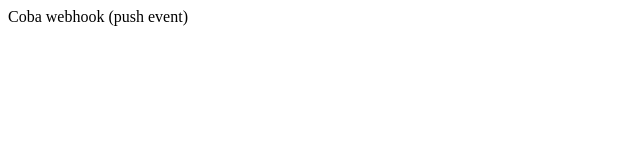
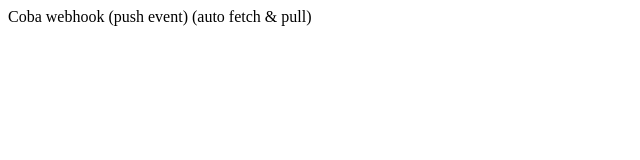
Before and after one commit to nugrohoospace/coba-hooks, a plain HTML site: page index.html in a window 1280 px wide. Shown: the whole page, without its empty margins (0-640 px from the left). Drawn offline with Linux system fonts and the light colour scheme.

Commit message:
coba auto fetch & pull

```diff
--- a/index.html
+++ b/index.html
@@ -7,6 +7,6 @@
   <title>Hello World</title>
 </head>
 <body>
-  Coba webhook (push event)
+  Coba webhook (push event) (auto fetch & pull)
 </body>
 </html>
```
